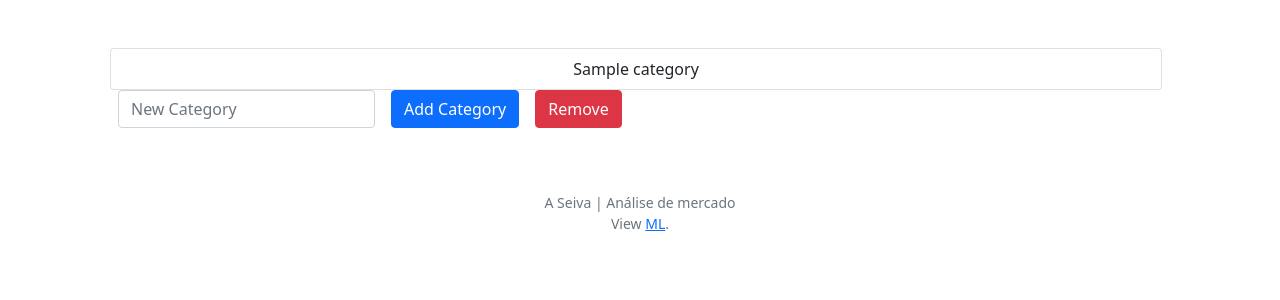
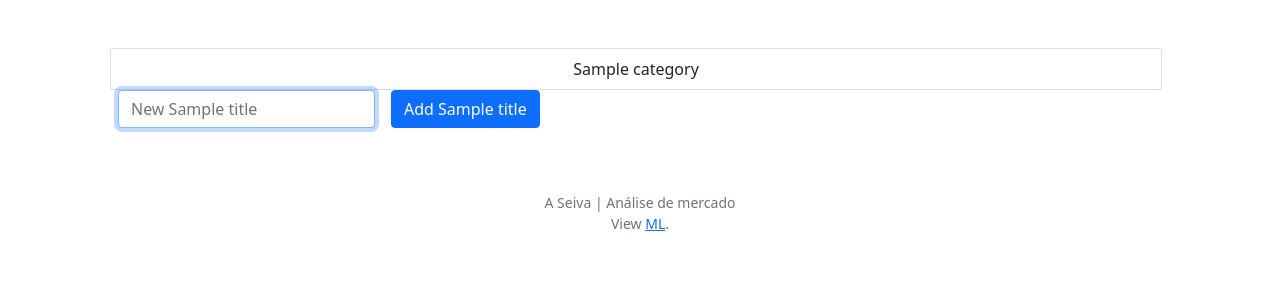
Before and after one commit to bluisfernandes/flask_session, a Flask app: template app/templates/items.html in a window 1280 px wide. Shown: the part 76-376 px from the top of the page. Run offline with Flask 2, Linux system fonts and the light colour scheme; the template is opened without the code that fills it: most values are stand-ins (such as "Sample title", 1, 10 or a date in 2020); parts of the project's set-up code (start-up, migrations or seed data) failed here and were passed over.

Commit message:
add and delete categories

```diff
--- a/app/__init__.py
+++ b/app/__init__.py
@@ -140,40 +140,35 @@
     )
 
 
+@app.route('/category/remove', methods=['POST'])
 @app.route('/category', methods=['GET', 'POST'])
 def list_categories():
     if request.method == 'POST':
-        flash('Accepted POST')
-        category = {'category':request.form.get("category")}
-        requests.post(f'{api_uri}/category', json=category)
+        to_remove = list(request.form.to_dict().keys())
+        if '/remove' in request.url:
+            if '_method' in to_remove:
+                for category_id in to_remove:
+                    requests.delete(f'{api_uri}/category/{category_id}')
+                return redirect(url_for('list_categories'))
+            else:
+                itens = requests.get(f'{api_uri}/category').json()
+                return render_template('items.html',
+                    itens=itens['categories'],
+                    delete=True,
+                    title='category'
+                )
+
+        elif (categ := request.form.get("category")) != "":
+            requests.post(f'{api_uri}/category', json={"category":categ})
         return redirect(url_for('list_categories'))
-    elif request.method == 'DELETE':
-        flash('Accepted DELETE', 'warning')
+
     else:
-        # categories = requests.get('http://localhost:5000/categories').json()
-        itens = requests.get(f'{api_uri}/categories').json()
-        # return categories
+        itens = requests.get(f'{api_uri}/category').json()
         return render_template('items.html',
              itens=itens['categories'],
              delete=False,
              title='category'
         )
-
-
-@app.route('/category2', methods=['POST'])
-def list_categories2():
-    to_remove = list(request.form.to_dict().keys())
-    print(to_remove, 'here')
-    for category_id in to_remove:
-        requests.delete(f'{api_uri}/category/{category_id}')
-    # breakpoint()
-
-    itens = requests.get(f'{api_uri}/categories').json()
-    return render_template('items.html',
-            itens=itens['categories'],
-            delete=True,
-            title='category'
-    )
 
 
 def errorhandler(e):
--- a/app/templates/items.html
+++ b/app/templates/items.html
@@ -7,7 +7,7 @@
 {% block main %}
 
 
-<form class="row g-3" action='/category2' method='post'>
+<form class="row g-3" action='/{{title}}/remove' method='post'>
   <ul class="list-group">
     {%for item in itens %}
     <li class="list-group-item">
@@ -20,23 +20,30 @@
   </ul>
       {% if delete is true %}
   <div class="col-auto">
+    <input class="form-check-input me-1" type="hidden" name="_method" value="remove">
     <button type="submit" class="btn btn-danger mb-3">Remove</button>
   </div>
       {% endif %}
 
 </form>
 
-<form class="row g-3" action='/category' method='post'>
+<form class="row g-3" action='/{{title}}' method='post'>
   <div class="col-auto">
-    <label for="insert_category" class="visually-hidden">Category</label>
-    <input type="text" name='category' class="form-control" id="insert_category" placeholder="New Category">
+    <label for="insert_{{title}}" class="visually-hidden">{{title}}</label>
+      {% if delete is true %}
+      <input type="text" disabled name='{{title}}' class="form-control" id="insert_{{title}}" placeholder="New {{title}}">
+      {% else %}
+      <input type="text" autofocus name='{{title}}' class="form-control" id="insert_{{title}}" placeholder="New {{title}}">
+      {% endif %}
   </div>
   <div class="col-auto">
-    <button type="submit" class="btn btn-primary mb-3">Add Category</button>
+    <button type="submit" class="btn btn-primary mb-3">Add {{title}}</button>
   </div>
+      {% if delete is false %}
   <div class="col-auto">
-    <button type="submit" formaction='/category2' class="btn btn-danger mb-3">Remove</button>
+    <button type="submit" formaction='/{{title}}/remove' class="btn btn-danger mb-3">Remove</button>
   </div>
+      {% endif %}
 </form>
 
 
```
